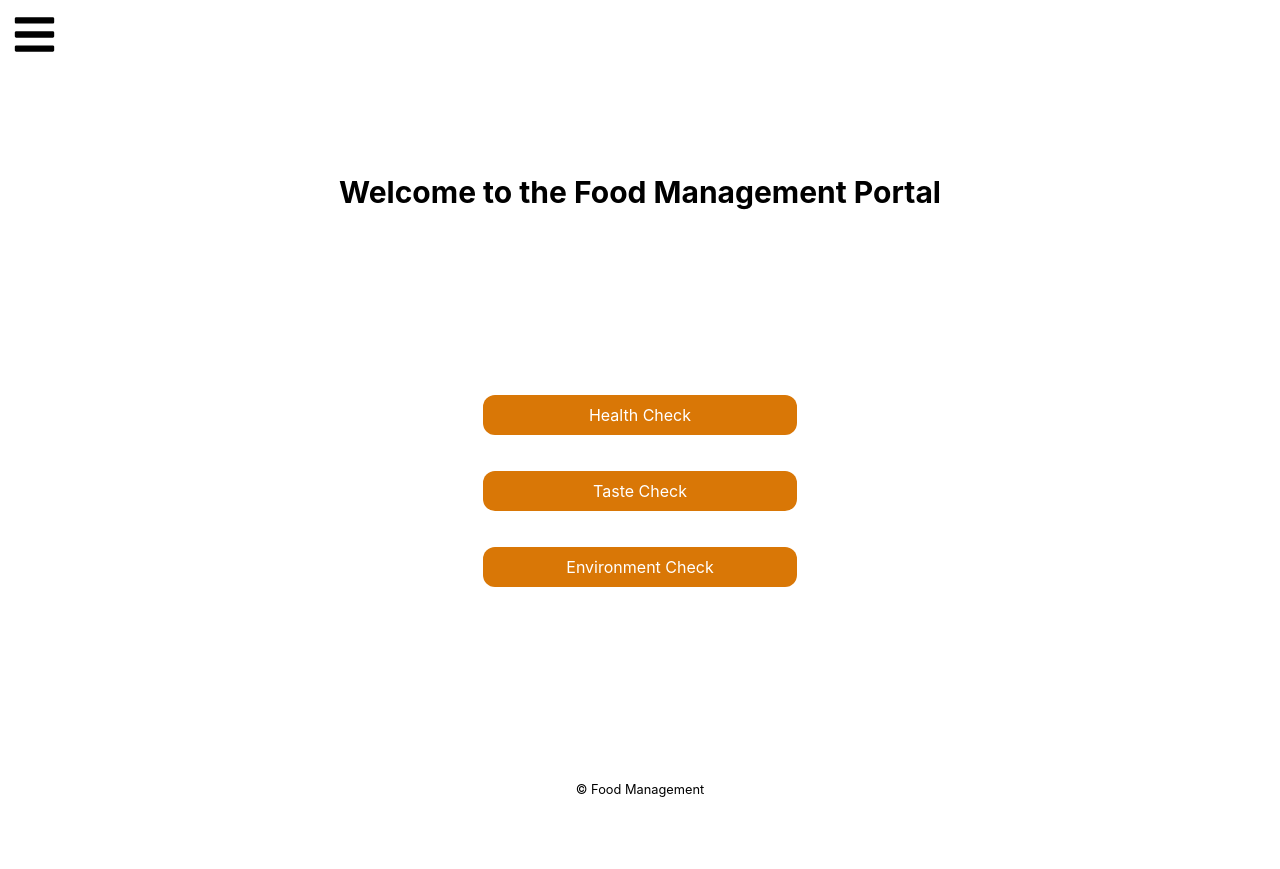
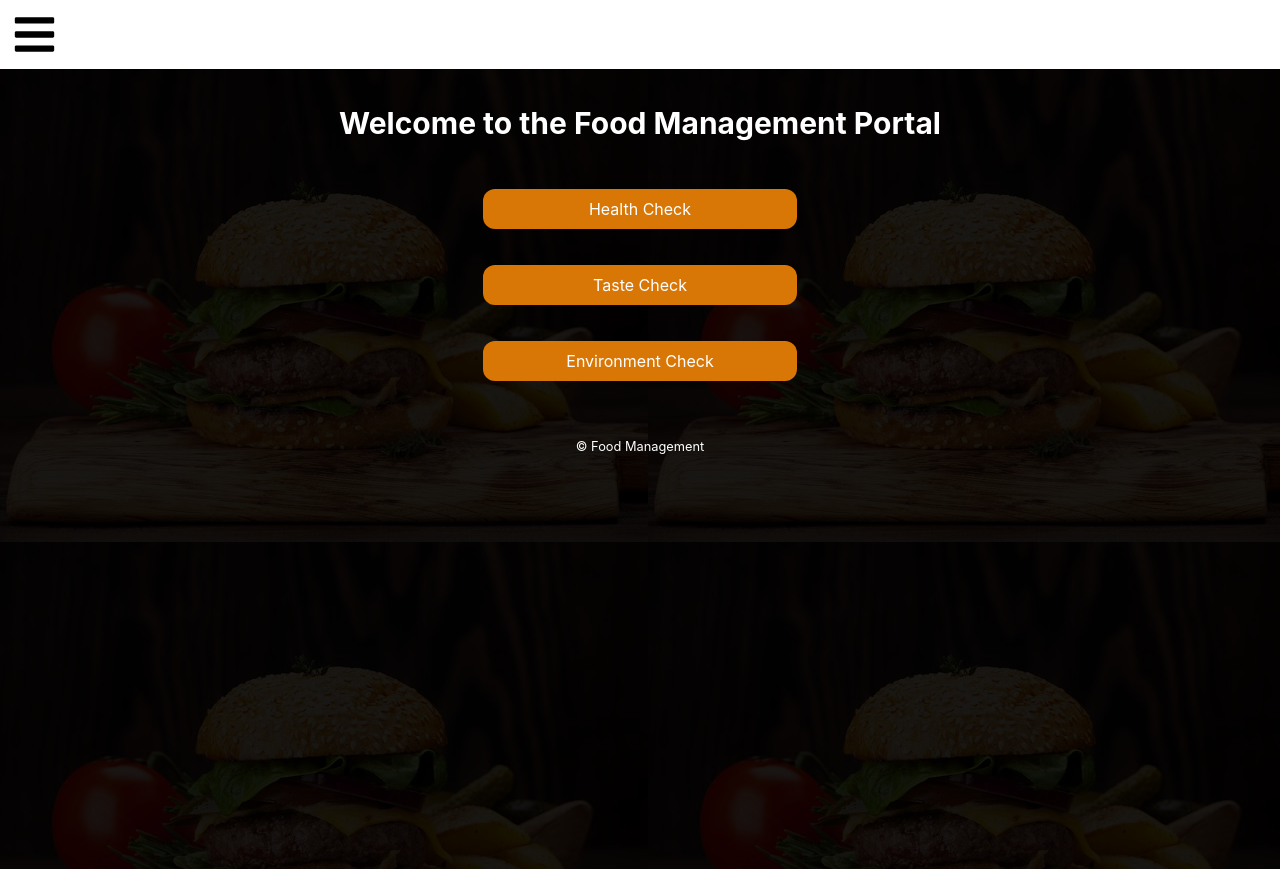
Before and after one commit to Fahyvor/food-management, a React (Create React App) app: page / in a window 1280 px wide. Built offline with nearby package versions, Linux system fonts and the light colour scheme.

Commit message:
background change

```diff
--- a/src/Navbar/Nav.js
+++ b/src/Navbar/Nav.js
@@ -8,7 +8,7 @@ const Nav = () => {
     <div className='p-3'>
       <FaBars size={45}  onClick={() => setShow(true)}/>
     {show ? (<div className='homepage-nav
-    bg-white py-2 w-full gap-9 flex
+    bg-amber-600 py-2 w-full gap-9 flex
     bg-white absolute items-center
     flex-col justify-center'>
             <a href='/' className='w-1/5 font-bold
--- a/src/Welcome/Welcome.js
+++ b/src/Welcome/Welcome.js
@@ -1,9 +1,11 @@
-
 import React from 'react'
+import './welcome.css'
 
 const Welcome = () => {
   return (
-    <div className='h-screen flex flex-col justify-around'>
+    <div className='flex flex-col welcome-container justify-around'>
+        <div className='welcome-shadow pb-9 max-sm:h-screen
+        h-screen text-white'>
         <div className='welcome-header'>
             <h1 className='text-3xl mt-9 font-bold pb-6 max-sm:pb-1
             text-center'>Welcome to the Food Management Portal</h1>
@@ -29,6 +31,7 @@ const Welcome = () => {
         <div className='welcome-footer text-center mt-4'>
             <small>&copy; Food Management</small>
         </div>
+        </div>
     </div>
   )
 }
--- /dev/null
+++ b/src/Welcome/welcome.css
@@ -0,0 +1,8 @@
+.welcome-container {
+    background-image: url('../assets/bodyImage.jpeg');
+    /* background-repeat: no-repeat; */
+}
+
+.welcome-shadow {
+    background-color: rgba(0,0,0,0.9);
+}
```
